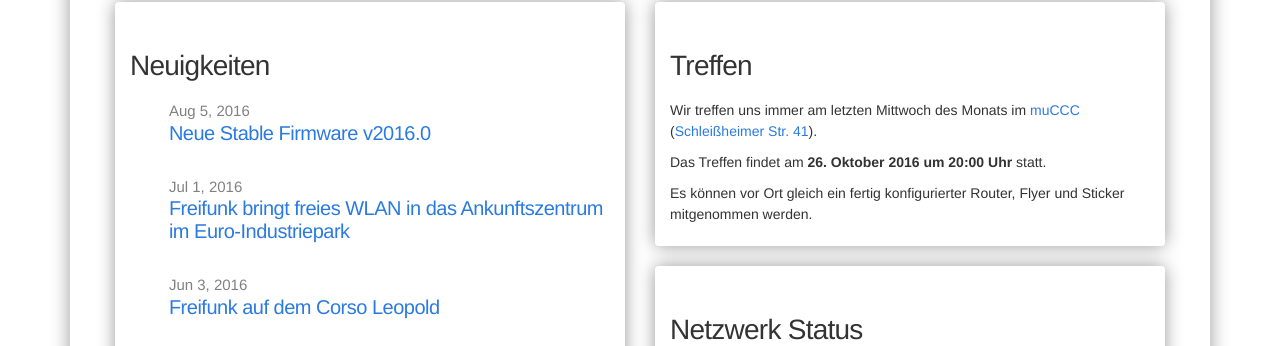
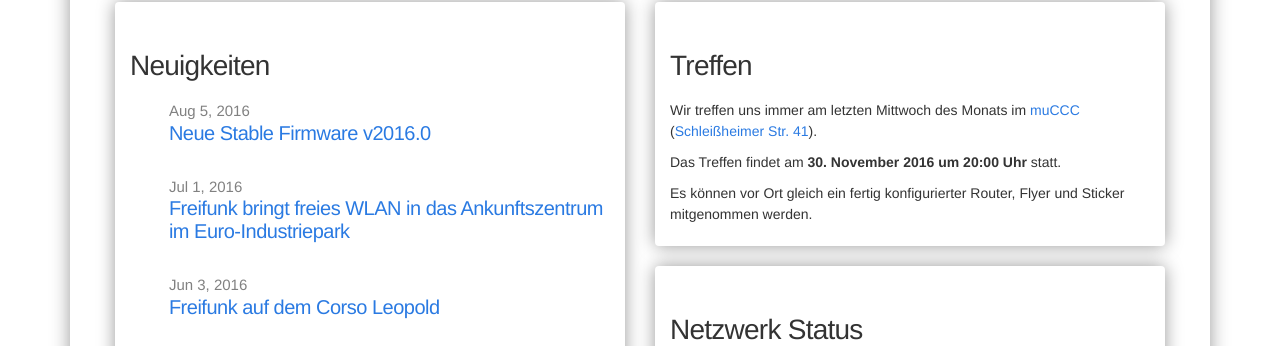
Before and after one commit to freifunkMUC/freifunkmuc.github.io, a Jekyll site: the page built from index.md, in a window 1280 px wide and 1111 px high. Shown: the part 258-604 px from the top of the window. Built offline with Jekyll 4.4.1, drawn with Linux system fonts in a browser that asks for light colours.

Commit message:
Update treffen.md - November 2016

```diff
--- a/_includes/treffen.md
+++ b/_includes/treffen.md
@@ -2,6 +2,6 @@
 
 Wir treffen uns immer am letzten Mittwoch des Monats im [muCCC](http://muc.ccc.de) ([Schleißheimer Str. 41](http://osm.org/go/0JAf0IVLh?node=2012031859)).
 
-Das Treffen findet am **26. Oktober 2016 um 20:00 Uhr** statt.
+Das Treffen findet am **30. November 2016 um 20:00 Uhr** statt.
 
 Es können vor Ort gleich ein fertig konfigurierter Router, Flyer und Sticker mitgenommen werden.
```
